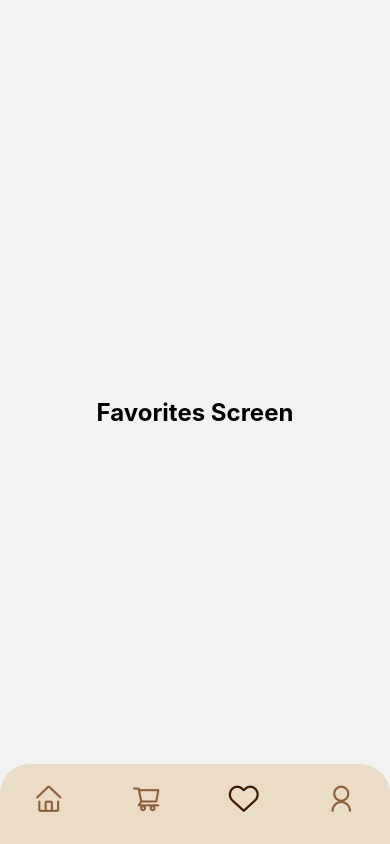
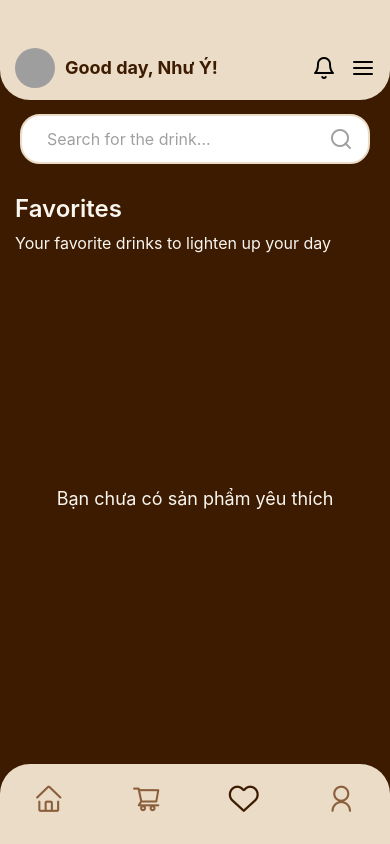
Before and after one commit to ntquyen0106/NOW_CAFE, a React Native app in the folder CoffeeShopApp/: screen /Favorites in a window 390 px wide. Built offline with nearby package versions, Linux system fonts and the light colour scheme; grey boxes are pictures that could not be loaded.

Commit message:
Lưu các thay đổi cục bộ trước khi pull

```diff
--- a/CoffeeShopApp/app.json
+++ b/CoffeeShopApp/app.json
@@ -16,13 +16,10 @@
       "supportsTablet": true
     },
     "android": {
-      "adaptiveIcon": {
-        "foregroundImage": "./assets/adaptive-icon.png",
-        "backgroundColor": "#ffffff"
-      }
+      "supportsTablet": true
     },
     "web": {
-      "favicon": "./assets/favicon.png"
+      "supportsTablet": true
     }
   }
 }
--- a/CoffeeShopApp/components/Product.js
+++ b/CoffeeShopApp/components/Product.js
@@ -1,15 +1,19 @@
 import React, { useState } from "react";
 import { View, Text, Image, TouchableOpacity, StyleSheet } from "react-native";
 import { AntDesign } from "@expo/vector-icons";
-import { useDispatch } from "react-redux";
-import { setForceBlur } from "../redux/useSlice";
+import { useDispatch, useSelector } from "react-redux";
+import { toggleFavorite } from "../redux/favoritesSlice";
 import { useNavigation } from "@react-navigation/native";
 
 export default function ProductCard({ product }) {
-  const [liked, setLiked] = useState(false);
   const dispatch = useDispatch();
   const navigation = useNavigation();
+  const favorites = useSelector((state) => state.favorites);
+  const isFavorite = favorites.some(item => item.sanpham_id === product.sanpham_id);
 
+  const handleToggleFavorite = () => {
+    dispatch(toggleFavorite(product));
+  };
 
   return (
     <TouchableOpacity onPress={() => navigation.navigate("ProductDetail", { product })}>
@@ -24,14 +28,14 @@ export default function ProductCard({ product }) {
             <Text style={styles.newPrice}>${product.price.toFixed(2)}</Text>
           </View>
           <View style={styles.actions}>
-          <TouchableOpacity style={styles.buyButton} onPress={() => dispatch(setForceBlur(true))}>
+            <TouchableOpacity style={styles.buyButton}>
               <Text style={styles.buyText}>Buy now!</Text>
             </TouchableOpacity>
-          <TouchableOpacity onPress={() => dispatch(setForceBlur(true))}>
+            <TouchableOpacity>
               <AntDesign name="shoppingcart" size={24} color="black" />
             </TouchableOpacity>
-          <TouchableOpacity onPress={() =>{ setLiked(!liked); dispatch(setForceBlur(true)); }}>
-            <AntDesign name={liked ? "heart" : "hearto"} size={24} color={liked ? "#D7263D" : "black"} />
+            <TouchableOpacity onPress={handleToggleFavorite}>
+              <AntDesign name={isFavorite ? "heart" : "hearto"} size={24} color={isFavorite ? "#D7263D" : "black"} />
             </TouchableOpacity>
           </View>
         </View>
@@ -48,7 +52,6 @@ const styles = StyleSheet.create({
     padding: 10,
     marginVertical: 10,
     alignItems: "center",
-
   },
   image: {
     width: 120,
--- /dev/null
+++ b/CoffeeShopApp/redux/favoritesSlice.js
@@ -0,0 +1,20 @@
+import { createSlice } from '@reduxjs/toolkit';
+
+const favoritesSlice = createSlice({
+  name: 'favorites',
+  initialState: [],
+  reducers: {
+    toggleFavorite: (state, action) => {
+      const product = action.payload;
+      const index = state.findIndex(item => item.sanpham_id === product.sanpham_id);
+      if (index >= 0) {
+        state.splice(index, 1);
+      } else {
+        state.push(product);
+      }
+    },
+  },
+});
+
+export const { toggleFavorite } = favoritesSlice.actions;
+export default favoritesSlice.reducer;
--- a/CoffeeShopApp/redux/store.js
+++ b/CoffeeShopApp/redux/store.js
@@ -1,9 +1,11 @@
 import { configureStore } from "@reduxjs/toolkit";
-import useReducer from "./useSlice"; // Import reducer từ useSlice.js
+import useReducer from "./useSlice";
+import favoritesReducer from "./favoritesSlice";
 
 const store = configureStore({
   reducer: {
-    focus: useReducer, // Đăng ký reducer vào store
+    focus: useReducer,
+    favorites: favoritesReducer,
   },
 });
 
--- a/CoffeeShopApp/screens/FavoritesScreen.js
+++ b/CoffeeShopApp/screens/FavoritesScreen.js
@@ -1,19 +1,110 @@
 import React from "react";
-import { View, Text, StyleSheet, Button } from "react-native";
-import Footer from '../components/Footer';
+import {
+  View,
+  Text,
+  StyleSheet,
+  ScrollView,
+  Dimensions,
+  TouchableWithoutFeedback,
+  Keyboard,
+} from "react-native";
+import Navbar from "../components/Navbar";
+import Footer from "../components/Footer";
+import SearchBar from "../components/SearchBar";
+import ProductCard from "../components/Product";
+import { useSelector, useDispatch } from "react-redux";
+import { setForceBlur } from "../redux/useSlice";
 
-const FavoritesScreen = ({ navigation }) => {
+const { width, height } = Dimensions.get("window");
+
+export default function FavoritesScreen() {
+  const dispatch = useDispatch();
+  const forceBlur = useSelector((state) => state.focus.forceBlur);
+  const favorites = useSelector((state) => state.favorites);
+
+  const handleSearch = (query) => {
+    console.log(`Searching for products related to: ${query}`);
+    dispatch(setForceBlur(true));
+  };
+
+  const handlePressOutside = () => {
+    Keyboard.dismiss();
+    dispatch(setForceBlur(true));
+  };
+
   return (
-    <View style={styles.container}>
-      <Text style={styles.title}>Favorites Screen</Text>
-      <Footer />
-    </View>
+    <TouchableWithoutFeedback onPress={handlePressOutside} accessible={false}>
+      <View style={styles.mainContainer}>
+        <Navbar user={{ name: "Như Ý" }} />
+        <Text style={styles.title}>What would you like to drink today?</Text>
+        <SearchBar onSearch={handleSearch} forceBlur={forceBlur} />
+
+        <ScrollView
+          contentContainerStyle={styles.scrollContent}
+          keyboardShouldPersistTaps="handled"
+        >
+          <Text style={styles.sectionTitle}>Favorites</Text>
+          <Text style={styles.subtitle}>
+            Your favorite drinks to lighten up your day
+          </Text>
+
+          {favorites.length === 0 ? (
+            <View style={styles.emptyContainer}>
+              <Text style={styles.emptyText}>Bạn chưa có sản phẩm yêu thích</Text>
+            </View>
+          ) : (
+            favorites.map((product, index) => (
+              <ProductCard key={index} product={product} />
+            ))
+          )}
+        </ScrollView>
+
+        <Footer />
+      </View>
+    </TouchableWithoutFeedback>
   );
-};
+}
 
 const styles = StyleSheet.create({
-  container: { flex: 1, justifyContent: "center", alignItems: "center" },
-  title: { fontSize: 24, fontWeight: "bold", marginBottom: 20 },
+  mainContainer: {
+    flex: 1,
+    backgroundColor: "#3D1B00",
+  },
+  scrollContent: {
+    paddingVertical: 20,
+    paddingHorizontal: 15,
+    flexGrow: 1, // Ensure the scroll content takes full height
+  },
+  title: {
+    fontSize: 20,
+    fontWeight: "600",
+    color: "#3D1B00",
+    marginBottom: 10,
+    marginTop: 80,
+    textAlign: "center",
+  },
+  sectionTitle: {
+    fontSize: 24,
+    fontWeight: "600",
+    color: "#F9F6F0",
+    marginVertical: 10,
+    textAlign: "left",
+  },
+  subtitle: {
+    fontSize: 16,
+    color: "#F9F6F0",
+    marginBottom: 20,
+    textAlign: "left",
+  },
+  emptyContainer: {
+    flex: 1,
+    justifyContent: "center",
+    alignItems: "center",
+  },
+  emptyText: {
+    fontSize: 18,
+    color: "#F9F6F0",
+    textAlign: "center",
+    paddingBottom: 100,
+  },
 });
-
-export default FavoritesScreen;
```
Also changed, not shown: CoffeeShopApp/assets/images/iced_americano.png (added). Lines whose indentation alone changed are shown as unchanged.
